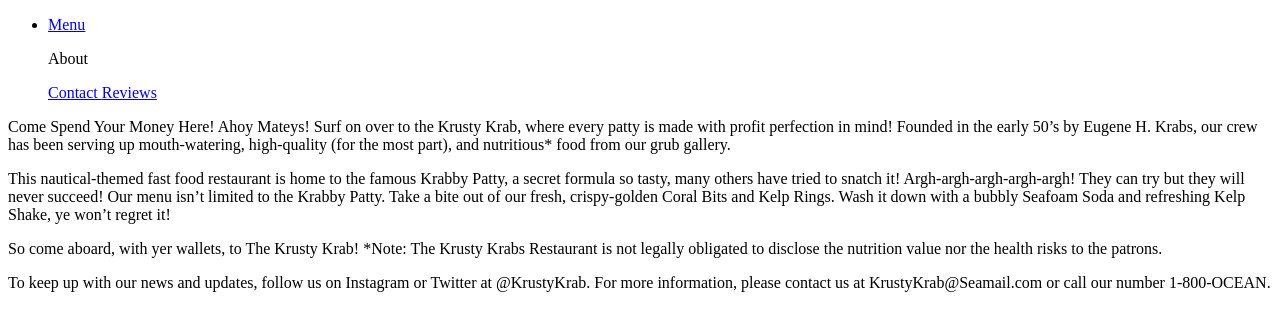
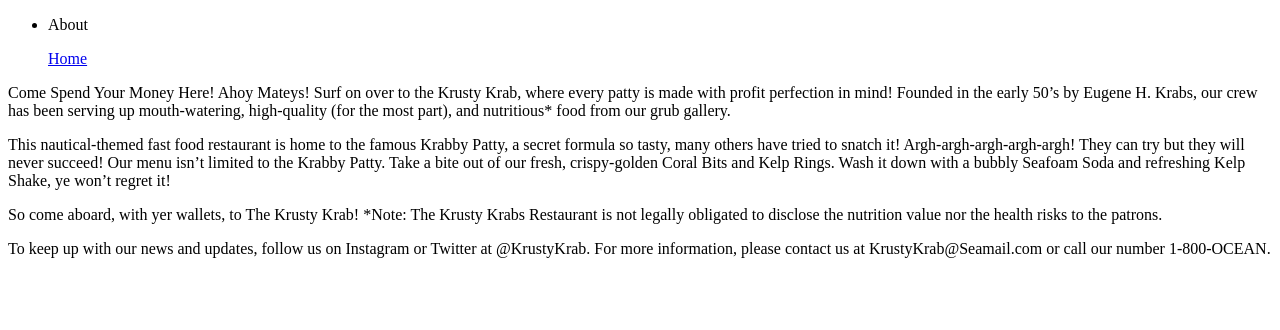
Before and after one commit to savannahbrookek-tech/Krusty-Krab-Group, a plain HTML site: page About.html in a window 1280 px wide. Drawn offline with Linux system fonts and the light colour scheme.

Commit message:
Update About.html

```diff
--- a/About.html
+++ b/About.html
@@ -3,10 +3,8 @@
       <nav>
     <ul>
       <li>
-        <a href="Menu.html"> Menu </a>
         <p>About</p>
-        <a href="Contact.html"> Contact </a>
-        <a href="Reviews.html"> Reviews </a>
+        <a href="index.html"> Home </a>
       </li>
     </ul>
   </nav>
```
